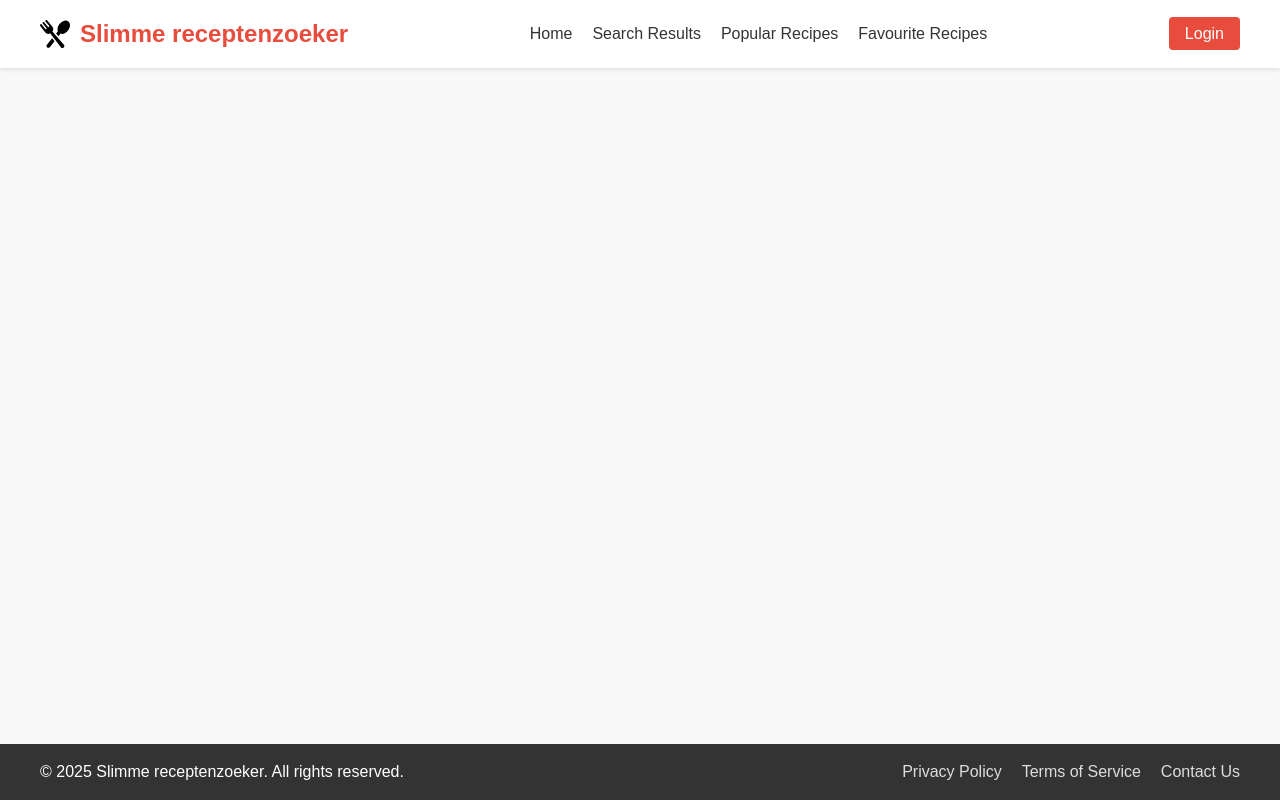
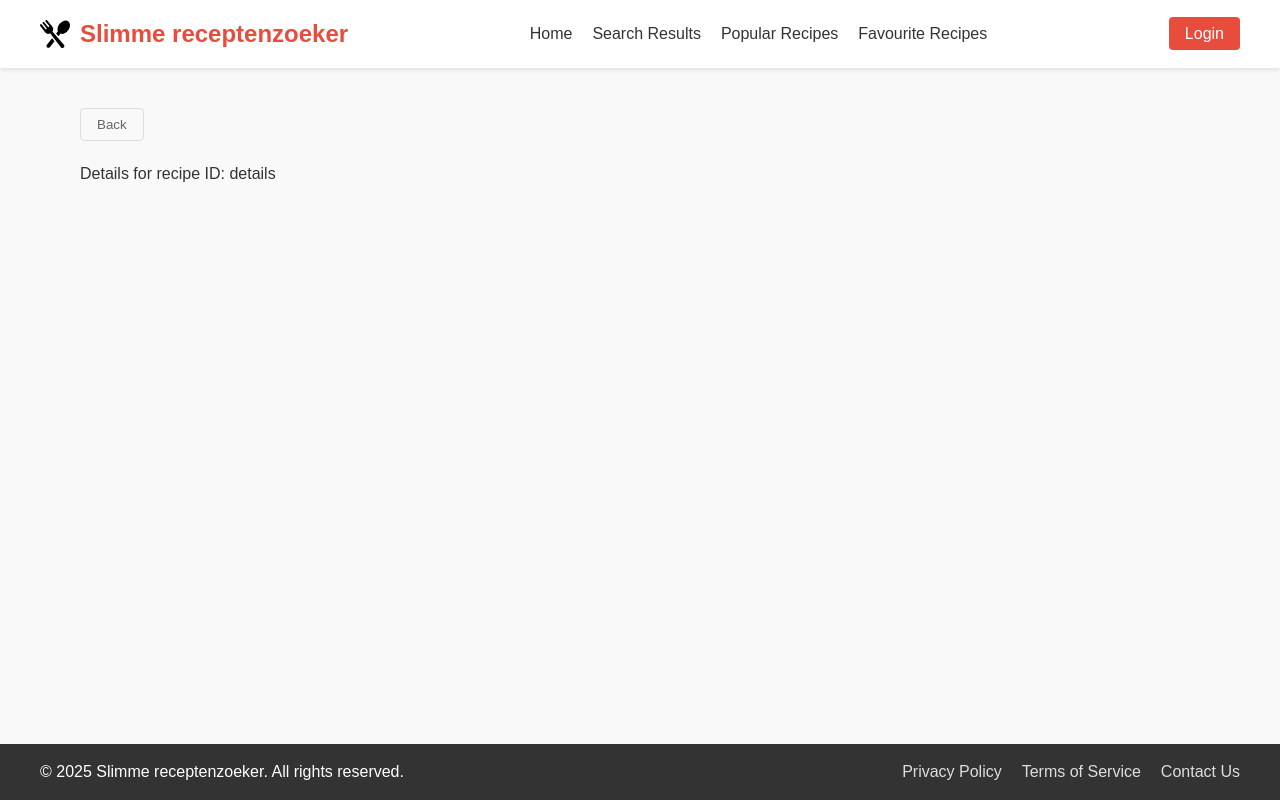
Before and after one commit to MaksNovi/slimme-receptenzoeker-maks, a React (Vite) app: page /recipe/details in a window 1280 px wide. Built offline with nearby package versions, Linux system fonts and the light colour scheme.

Commit message:
Add RecipeDetails component and routing for recipe detail view

```diff
--- a/src/App.jsx
+++ b/src/App.jsx
@@ -4,6 +4,7 @@ import Header from './components/common/Header.jsx';
 import Home from './pages/Home.jsx';
 import Footer from "./components/common/Footer.jsx";
 import SearchRecipes from "./pages/SearchRecipes.jsx";
+import RecipeDetails from "./pages/RecipeDetails.jsx";
 import './App.css'
 
 function App() {
@@ -16,6 +17,7 @@ function App() {
                   <Routes>
                       <Route path="/" element={<Home />} />
                       <Route path="/search-results" element={<SearchRecipes />} />
+                      <Route path="/recipe/:id" element={<RecipeDetails />} />
                   </Routes>
               </main>
               <Footer/>
--- /dev/null
+++ b/src/pages/RecipeDetails.css
@@ -0,0 +1,18 @@
+.recipe-details-page {
+    max-width: 1200px;
+    margin: 0 auto;
+    padding: 20px;
+}
+
+.recipe-details-header {
+    margin-bottom: 20px;
+}
+
+.back-button {
+    background-color: transparent;
+    border: 1px solid #ddd;
+    color: #666;
+    padding: 8px 16px;
+    border-radius: 4px;
+    cursor: pointer;
+}
--- /dev/null
+++ b/src/pages/RecipeDetails.jsx
@@ -0,0 +1,21 @@
+import { useParams, useNavigate } from 'react-router-dom';
+import './RecipeDetails.css';
+
+function RecipeDetails() {
+    const {id} = useParams();
+    const navigate = useNavigate();
+
+    return(
+        <div className="recipe-details-page">
+            <div className="recipe-details-header">
+                <button onClick={() => navigate(-1)} className="back-button">Back</button>
+            </div>
+
+            <div className="recipe-details-content">
+                <p>Details for recipe ID: {id}</p>
+            </div>
+        </div>
+    );
+}
+
+export default RecipeDetails;
```
